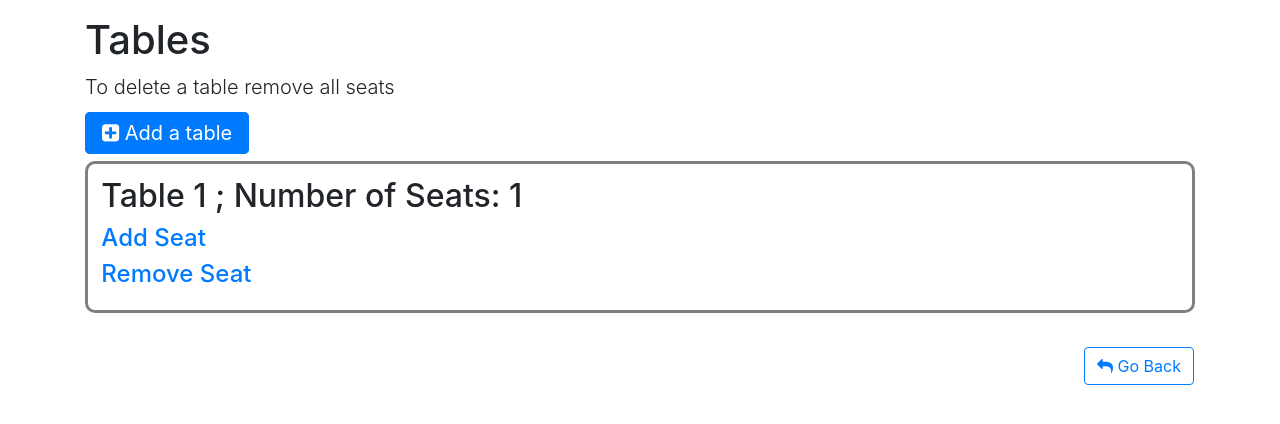
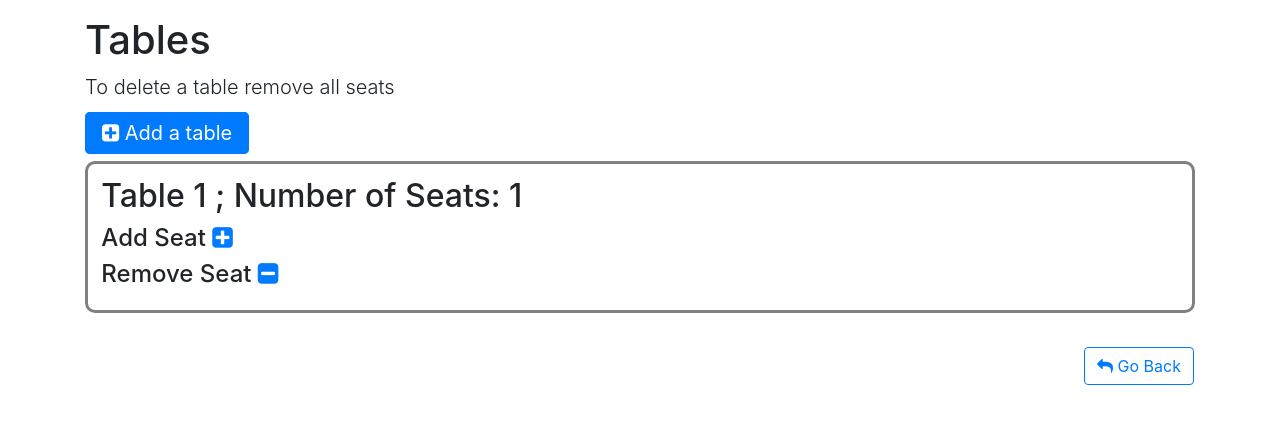
Before and after one commit to pabloare/campsite, a Django app: page /manager/home/edit-tables in a window 1280 px wide. Shown: the part 48-472 px from the top of the page. Run offline with Django 3.2, Linux system fonts and the light colour scheme; a user stored in the database is signed in; tables that the repository leaves empty hold one stand-in row (values such as "Sample post"); some libraries are stand-ins or nearby versions.

Commit message:
table final d+

```diff
--- a/manager/templates/edit_tables.html
+++ b/manager/templates/edit_tables.html
@@ -21,8 +21,10 @@
   {% for table in request.user.manager.restaurant.table.all %}
 <div class="ind-div">
 <h2>Table {{ table.table_number }} ; Number of Seats: {{ table.seat.all.count }}</h2>
-<h4><a href="/manager/home/edit-tables/add-seat/{{ table.id }}/{{ table.seat.all.count }}"> Add Seat</a></h4>
-<h4><a href="/manager/home/edit-tables/remove-seat/{{ table.id }}"> Remove Seat</a></h4>
+<h4>Add Seat<a style="text-decoration: none;" href="/manager/home/edit-tables/add-seat/{{ table.id }}/{{ table.seat.all.count }}">  <i class="fa fa-plus-square" aria-hidden="true"></i>
+</a></h4>
+<h4>Remove Seat<a style="text-decoration: none;" href="/manager/home/edit-tables/remove-seat/{{ table.id }}">  <i class="fa fa-minus-square" aria-hidden="true"></i>
+</a></h4>
 </div>
 
 {% endfor %}
```
